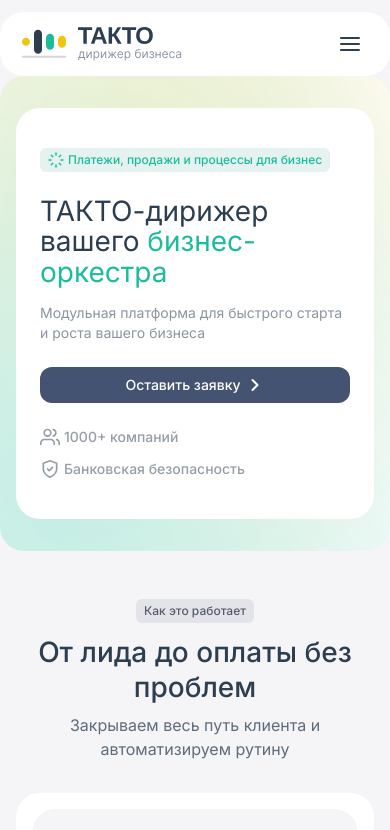
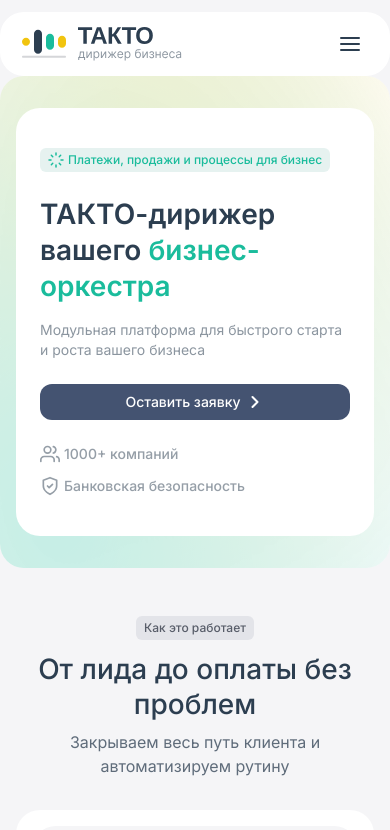
Before and after one commit to ignatovivin/vibesite, a React (Vite) app: page / in a window 390 px wide. Shown: the top 830 px of the page. Built offline with nearby package versions, Linux system fonts and the light colour scheme.

Commit message:
Apply text-style-font-heading-h-1 to HeroSection h1 title

```diff
--- a/src/components/HeroSection.css
+++ b/src/components/HeroSection.css
@@ -114,10 +114,6 @@
 }
 
 .hero-section__title {
-  font-family: 'Inter', sans-serif;
-  font-weight: 400;
-  font-size: 48px;
-  line-height: 1.0833333333333333em;
   color: var(--color-light-fg-default);
   margin: 0;
 }
@@ -506,9 +502,6 @@
     gap: 24px;
   }
 
-  .hero-section__title {
-    font-size: 28px;
-  }
 
   .hero-section__description {
     font-size: 14px;
@@ -584,10 +577,6 @@
     gap: 12px;
   }
 
-  .hero-section__title {
-    font-size: 28px;
-    line-height: 30px;
-  }
 
   .hero-section__description {
     font-size: 14px;
--- a/src/components/HeroSection.jsx
+++ b/src/components/HeroSection.jsx
@@ -144,7 +144,7 @@
 
             <div className="hero-section__content">
               <div className="hero-section__title-wrapper">
-                <h1 className="hero-section__title">
+                <h1 className="hero-section__title text-style-font-heading-h-1">
                   ТАКТО-дирижер вашего{' '}
                   <span className="hero-section__title-accent">бизнес&shy;-оркестра</span>
                 </h1>
```
